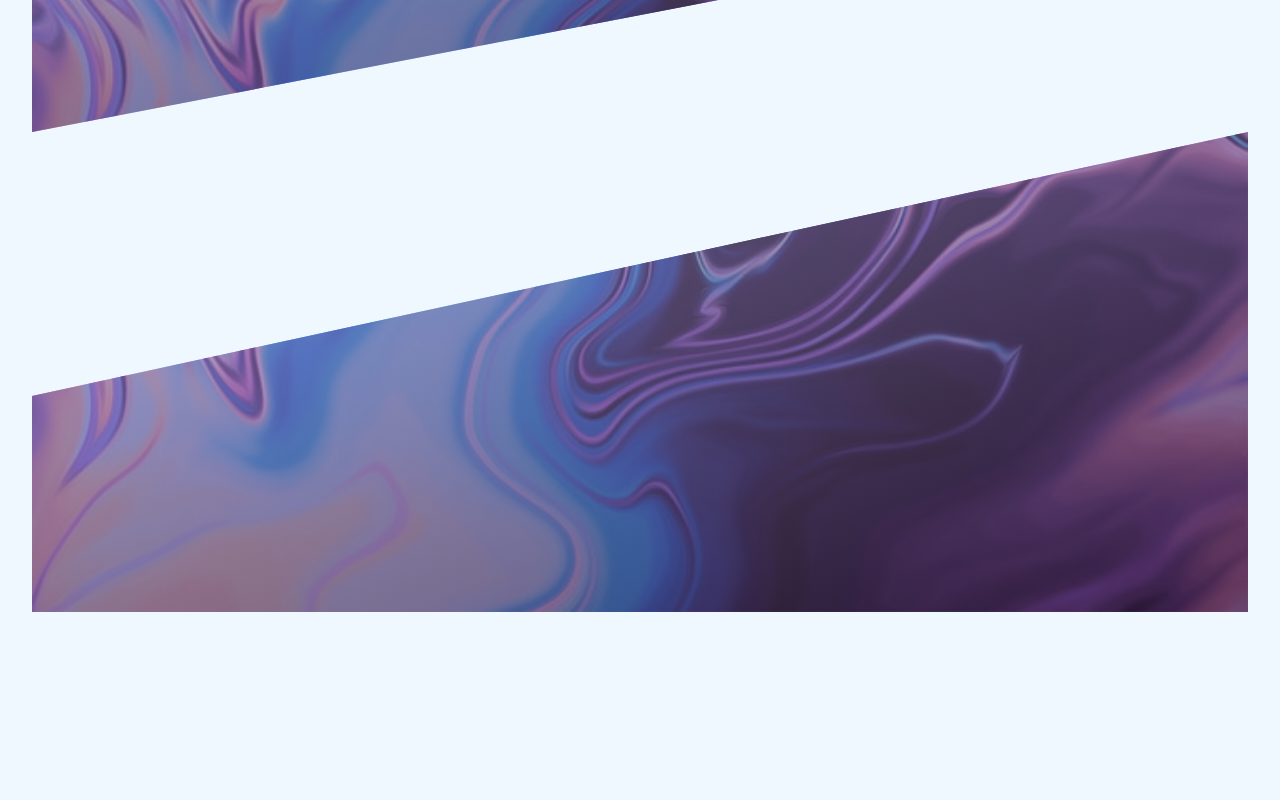
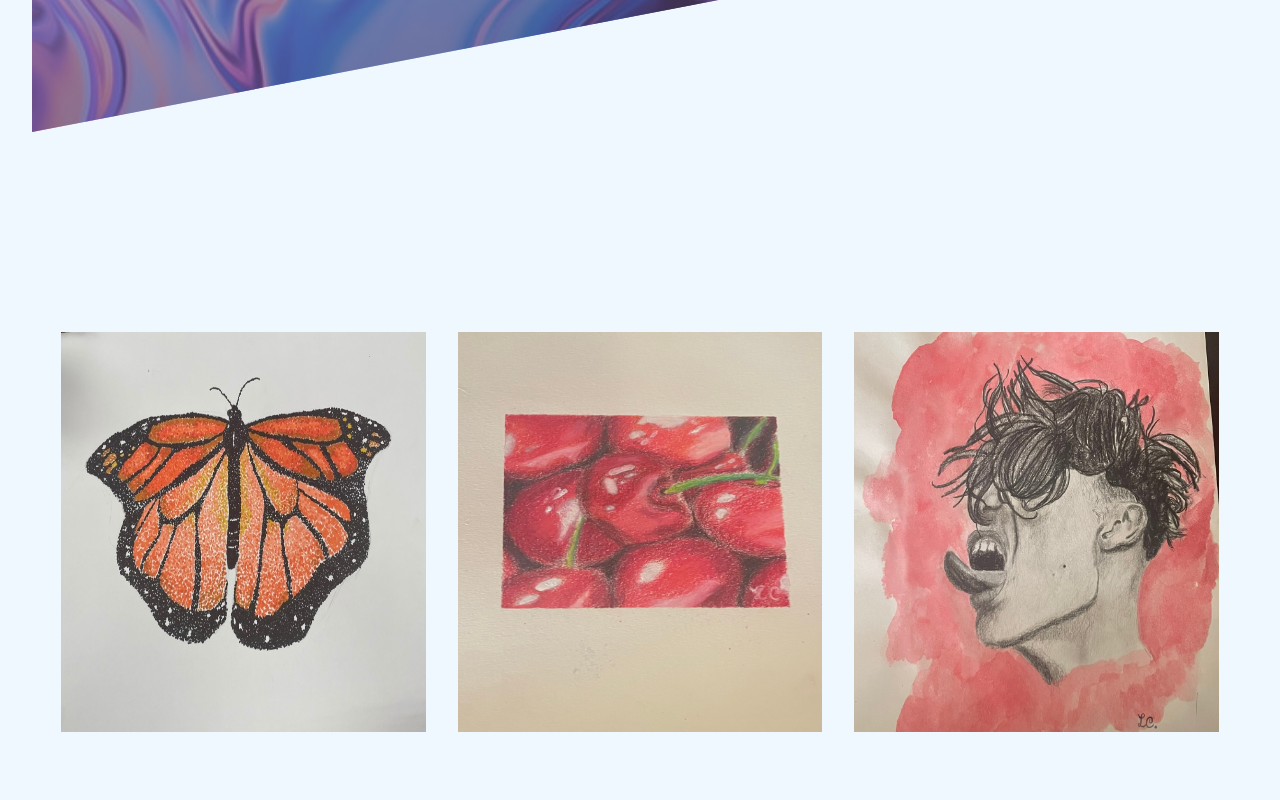
Before and after one commit to Mad-Mal/liz-portfolio, a React (Create React App) app in the folder liz-portfolio/: page /gallery in a window 1280 px wide. Shown: the part 420-1220 px from the top of the page. Before the commit the page ends 1064 px from the top, so only its background shows below. Built offline with nearby package versions, Linux system fonts and the light colour scheme.

Commit message:
Mapped out all pics and got a decent base styling for them on the gallery page.

```diff
--- a/liz-portfolio/src/components/Gallery.js
+++ b/liz-portfolio/src/components/Gallery.js
@@ -4,39 +4,51 @@ import React from 'react'
 //Style imports
 import '../styles/gallery.css'
 
+//Image imports
+import butterfly from '../img/lizPortPics/butterfly.jpeg'
+import cherries from '../img/lizPortPics/cherries.jpeg'
+import musicalartist from '../img/lizPortPics/musicalartist.jpeg'
+import snakeandflowers from '../img/lizPortPics/snakeandflowers.jpeg'
+import tiger from '../img/lizPortPics/tiger.jpeg'
+
 let pictures = [
     {
       'index': '0',
-      'pic': 'src/img/lizPortPics/butterfly.jpeg'
+      'pic': butterfly,
+      'alt': 'Hand drawn color picture of a butterfly'
     },
     {
       'index': '1',
-      'pic': 'src/img/lizPortPics/cherries.jpeg'
+      'pic': cherries,
+      'alt': 'Hand drawn color picture of a group of cherries'
     },
     {
       'index': '2',
-      'pic': 'src/img/lizPortPics/musicalartist.jpeg'
+      'pic': musicalartist,
+      'alt': 'Hand drawn color picture of Yungblood'
     },
     {
       'index': '3',
-      'pic': 'src/img/lizPortPics/snakeandflowers.jpeg'
+      'pic': snakeandflowers,
+      'alt': 'Hand drawn picture of a snake with some flowers'
     },
     {
       'index': '4',
-      'pic': 'src/img/lizPortPics/tiger.jpeg'
+      'pic': tiger,
+      'alt': 'Hand drawn picture of a tigers face/head'
     }
 ];
 
 const Gallery = () => {
   return (
     <div className='outerGalleryWrap'>
-      {pictures.map(pic => {
-        <div className='innerGalleryWrap'>
-              <div className='eleWrap' key={pic.index}>
-                {pic.pic}
-              </div>
-        </div>
-      })}
+      <div className='innerGalleryWrap'>
+        {pictures.map(pic => (
+          <div className='eleWrap' key={pic.index}>
+            <img src={pic.pic} alt={pic.alt} className='mappedPics' />
+          </div>
+        ))}
+      </div>
     </div>
   )
 }
--- a/liz-portfolio/src/styles/footer.css
+++ b/liz-portfolio/src/styles/footer.css
@@ -6,6 +6,7 @@
     background-size: cover;
     background-position: bottom;
     clip-path: polygon(0 100%, 100% 100%, 100% 0, 0 55%);
+    margin-top: 10rem;
 }
 
 .innerFootWrap {
--- a/liz-portfolio/src/styles/gallery.css
+++ b/liz-portfolio/src/styles/gallery.css
@@ -0,0 +1,25 @@
+
+.outerGalleryWrap {
+    width: 100%;
+}
+
+.innerGalleryWrap {
+    width: 100%;
+    display: flex;
+    flex-flow: row wrap;
+    align-items: center;
+    justify-content: center;
+}
+
+.eleWrap {
+    width: 30%;
+    margin-top: 2.5rem;
+    margin-bottom: 2.5rem;
+    margin-right: 1rem;
+    margin-left: 1rem;
+}
+
+.mappedPics {
+    width: 100%;
+    height: 25rem;
+}
--- a/liz-portfolio/src/styles/navbar.css
+++ b/liz-portfolio/src/styles/navbar.css
@@ -11,6 +11,7 @@
     background-size: cover;
     background-position: top;
     clip-path: polygon(0 0, 100% 0, 100% 55%, 0 100%);
+    margin-bottom: 10rem;
 }
 
 .innerNavWrap {
```
